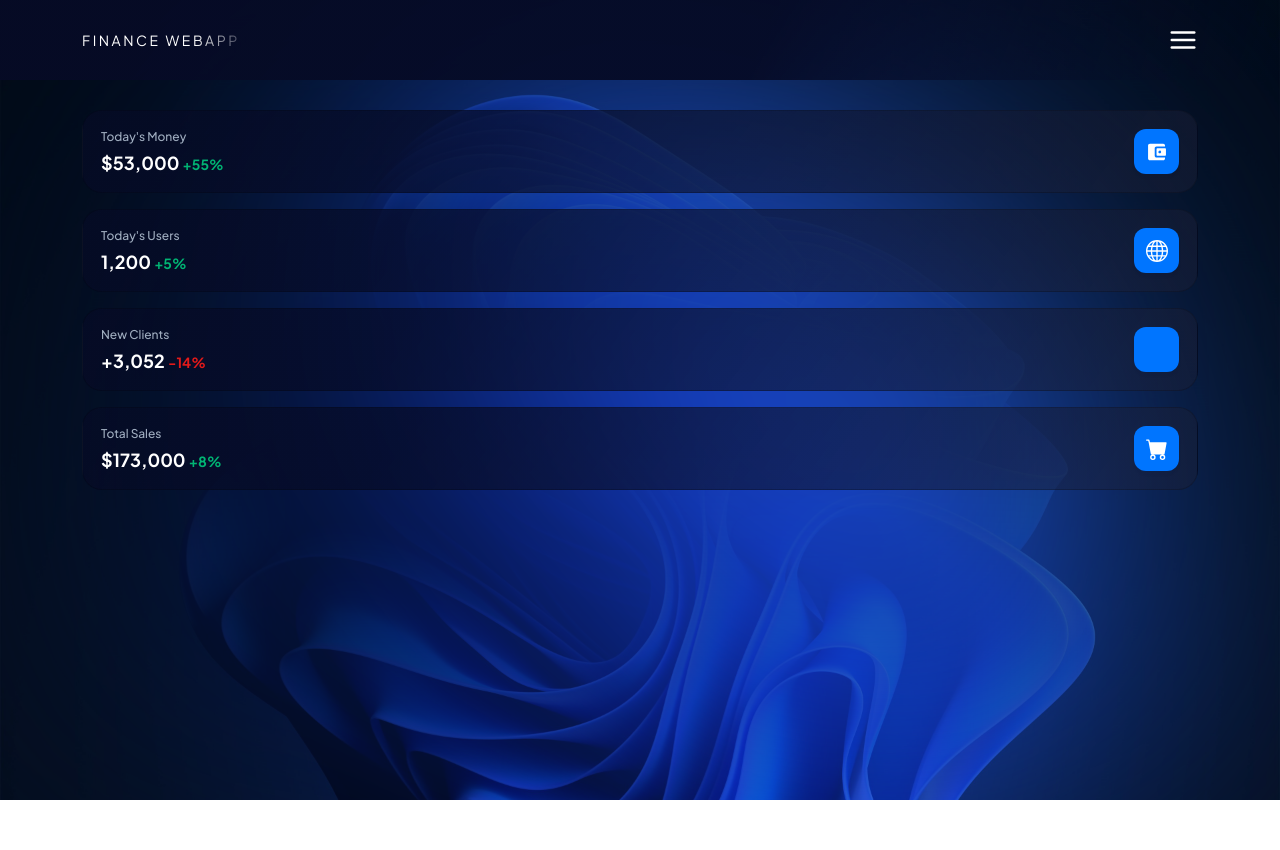
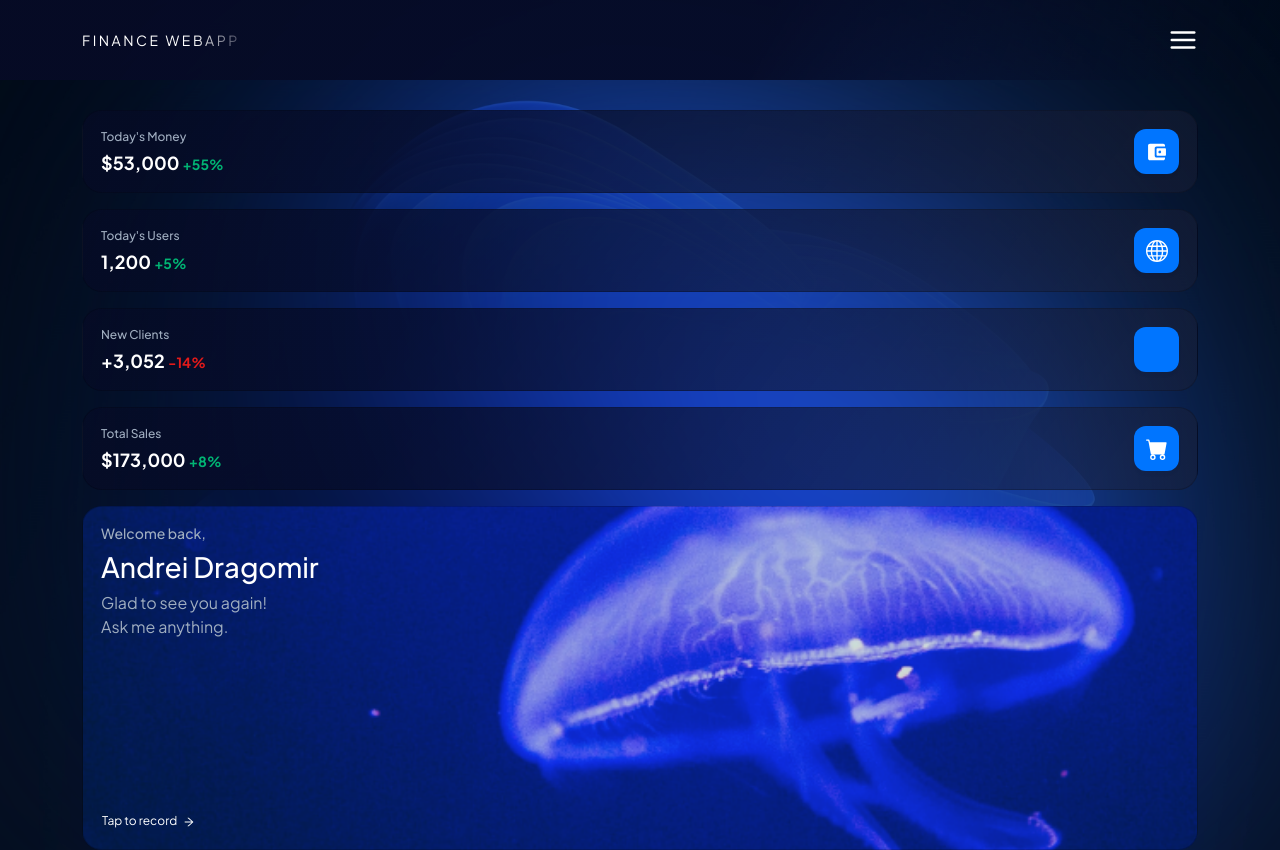
Before and after one commit to andreiwebdev/finance-webapp, a React (Vite) app: page / in a window 1280 px wide. Before the commit the page ends 800 px from the top, so only its background shows below. Built offline with nearby package versions, Linux system fonts and the light colour scheme; some icons are missing.

Commit message:
welcome card

```diff
--- a/src/App.tsx
+++ b/src/App.tsx
@@ -6,6 +6,7 @@ import Col from "react-bootstrap/Col";
 import { IoMdWallet } from "react-icons/io";
 import { BsGlobe, BsFillCartFill } from "react-icons/bs";
 import { PiUsersFourFill } from "react-icons/pi";
+import { AiOutlineArrowRight } from "react-icons/ai";
 
 function App() {
     return (
@@ -66,6 +67,23 @@ function App() {
                         </div>
                     </Col>
                 </Row>
+                <Row>
+                    <Col xs={12}>
+                        <div className="card card-welcome">
+                            <div>
+                                <h4>Welcome back,</h4>
+                                <h3>Andrei Dragomir</h3>
+                                <p>
+                                    Glad to see you again! <br /> Ask me
+                                    anything.
+                                </p>
+                            </div>
+                            <button className="btn btn--2">
+                                Tap to record <AiOutlineArrowRight />
+                            </button>
+                        </div>
+                    </Col>
+                </Row>
             </div>
         </>
     );
--- a/src/assets/sass/base/_typography.scss
+++ b/src/assets/sass/base/_typography.scss
@@ -37,4 +37,16 @@ h1 {
         );
         backdrop-filter: blur(5px);
     }
+    &--2 {
+        color: $col-white;
+        font-size: 12px;
+        text-align: left;
+        padding: 0px;
+        svg {
+            margin-left: 4px;
+        }
+        &:hover {
+            color: $col-white;
+        }
+    }
 }
--- a/src/assets/sass/components/_cards.scss
+++ b/src/assets/sass/components/_cards.scss
@@ -41,3 +41,25 @@
         }
     }
 }
+
+.card-welcome {
+    display: flex;
+    flex-direction: column;
+    justify-content: space-between;
+    min-height: 344px;
+    background-image: url(../images/bg-image-3.png);
+    background-size: cover;
+    background-repeat: no-repeat;
+    background-position: center;
+    h4 {
+        color: $col-gray;
+        font-size: 14px;
+    }
+    h3 {
+        color: $col-white;
+        font-size: 28px;
+    }
+    p {
+        color: $col-gray;
+    }
+}
```
Also changed, not shown: src/assets/images/bg-image-3.png (added).
